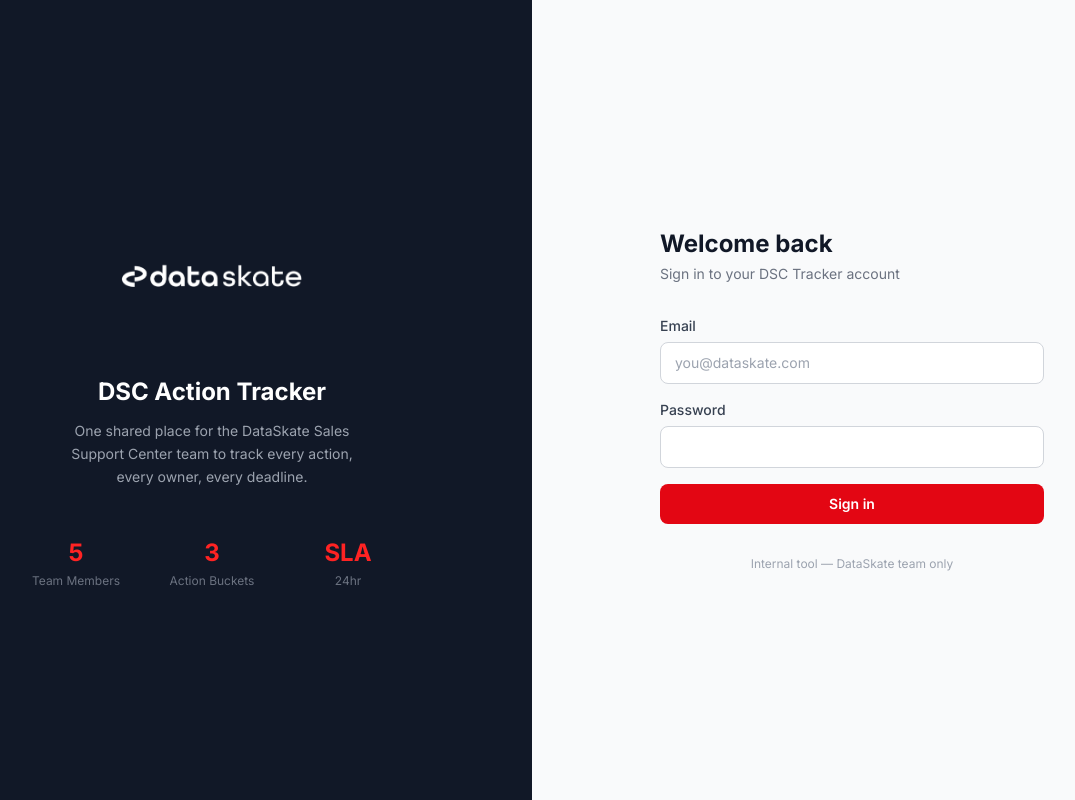
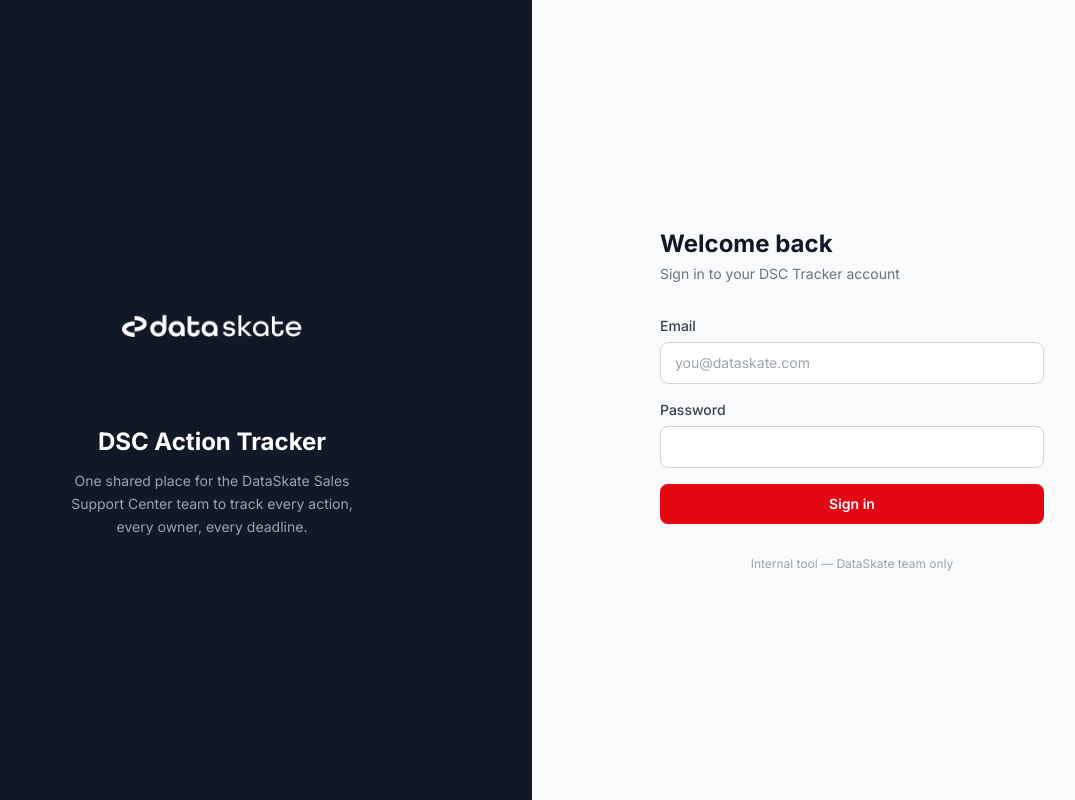
Before and after one commit to daviskovil/DSC-Action-Tracker, a Next.js app: page /login in a window 1280 px wide. Shown: the whole page, without its empty margins (108-1183 px from the left). Built offline with nearby package versions, Linux system fonts and the light colour scheme.

Commit message:
Fix: login stats removed, redirect to board, DSC heading, horizontal scroll

```diff
--- a/app/(app)/layout.tsx
+++ b/app/(app)/layout.tsx
@@ -26,8 +26,8 @@
         userName={profile?.name ?? user.email ?? ""}
         role={profile?.role ?? "member"}
       />
-      <main className="flex-1 overflow-y-auto">
-        <div className="max-w-screen-2xl mx-auto px-6 py-6">
+      <main className="flex-1 overflow-x-auto overflow-y-auto">
+        <div className="max-w-screen-2xl mx-auto px-6 py-6 min-w-0">
           {children}
         </div>
       </main>
--- a/app/login/page.tsx
+++ b/app/login/page.tsx
@@ -23,7 +23,7 @@
       setError(error.message);
       setLoading(false);
     } else {
-      router.push("/dashboard");
+      router.push("/board");
       router.refresh();
     }
   }
@@ -41,18 +41,6 @@
           One shared place for the DataSkate Sales Support Center team to track every action, every owner, every deadline.
         </p>
 
-        <div className="mt-12 grid grid-cols-3 gap-6 w-full max-w-sm">
-          {[
-            { label: "Team Members", value: "5" },
-            { label: "Action Buckets", value: "3" },
-            { label: "24hr", value: "SLA" },
-          ].map((s) => (
-            <div key={s.label} className="text-center">
-              <p className="text-brand-500 text-2xl font-bold">{s.value}</p>
-              <p className="text-gray-500 text-xs mt-1">{s.label}</p>
-            </div>
-          ))}
-        </div>
       </div>
 
       {/* Right panel — form */}
--- a/components/board/ActionTable.tsx
+++ b/components/board/ActionTable.tsx
@@ -359,7 +359,7 @@
   const activeFilterCount = Object.values(colFilters).filter(v => v.length > 0).length;
 
   return (
-    <div className="bg-white rounded-xl border border-gray-200 overflow-hidden shadow-sm">
+    <div className="bg-white rounded-xl border border-gray-200 shadow-sm" style={{ overflow: "hidden" }}>
       {/* Active filter chips */}
       {activeFilterCount > 0 && (
         <div className="px-4 py-2 border-b border-gray-100 flex items-center gap-2 flex-wrap bg-brand-50/40">
--- a/components/board/BoardClient.tsx
+++ b/components/board/BoardClient.tsx
@@ -46,7 +46,7 @@
     <div className="space-y-4">
       <div className="flex items-center justify-between">
         <div>
-          <h1 className="text-xl font-bold text-gray-900">Action Board</h1>
+          <h1 className="text-xl font-bold text-gray-900">DSC Action Board</h1>
           <p className="text-sm text-gray-500 mt-0.5">{filtered.length} of {actions.length} actions</p>
         </div>
         <AddActionButton ownerNames={ownerNames} onCreated={handleActionCreated} />
```
